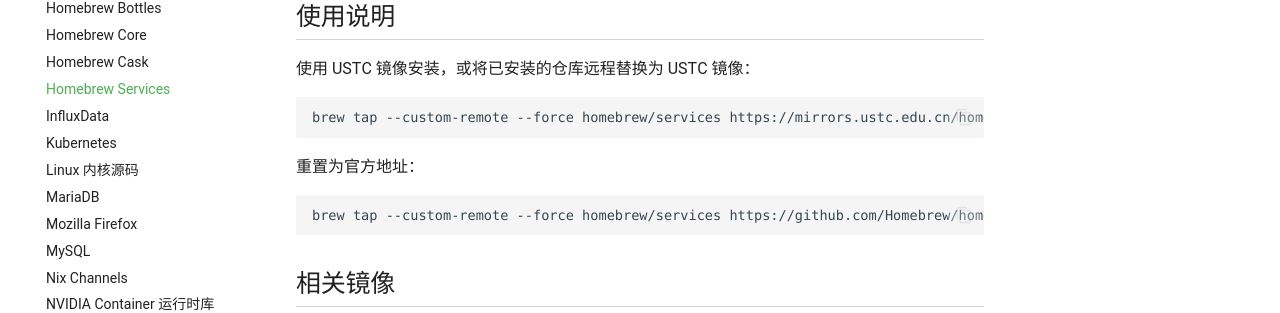
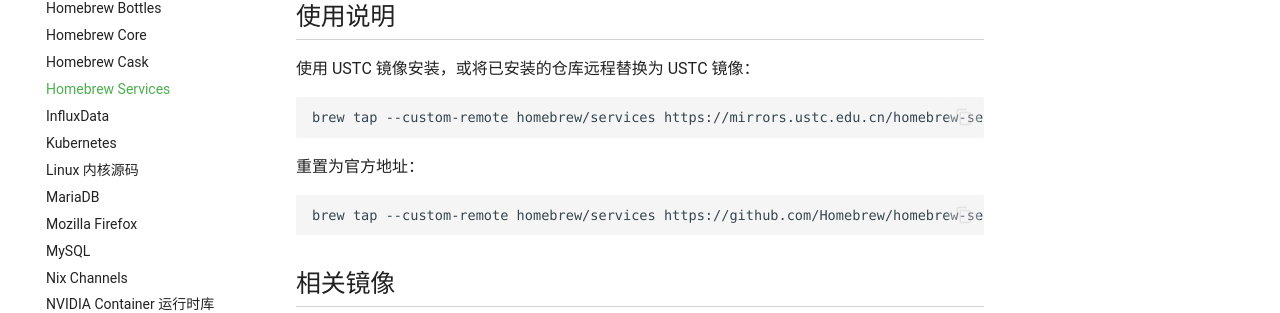
Before and after one commit to ustclug/mirrorhelp, an MkDocs documentation site: the page built from docs/homebrew-services.git.md, in a window 1280 px wide and 1134 px high. Shown: the part 434-747 px from the top of the window. Built offline with MkDocs 1.6.1 and Material for MkDocs 9.7.7, drawn with Linux system fonts in a browser that asks for light colours; comment, search, counter and statistics services are not loaded.

Commit message:
homebrew*: remove `--force` for `brew tap`.

```diff
--- a/docs/homebrew-services.git.md
+++ b/docs/homebrew-services.git.md
@@ -13,11 +13,11 @@
 
 使用 USTC 镜像安装，或将已安装的仓库远程替换为 USTC 镜像：
 
-    brew tap --custom-remote --force homebrew/services https://mirrors.ustc.edu.cn/homebrew-services.git
+    brew tap --custom-remote homebrew/services https://mirrors.ustc.edu.cn/homebrew-services.git
 
 重置为官方地址：
 
-    brew tap --custom-remote --force homebrew/services https://github.com/Homebrew/homebrew-services
+    brew tap --custom-remote homebrew/services https://github.com/Homebrew/homebrew-services
 
 ## 相关镜像
 
```
Also changed, not shown: docs/homebrew-cask.git.md (+2 -2 lines), docs/homebrew-core.git.md (+1 -1 lines).
